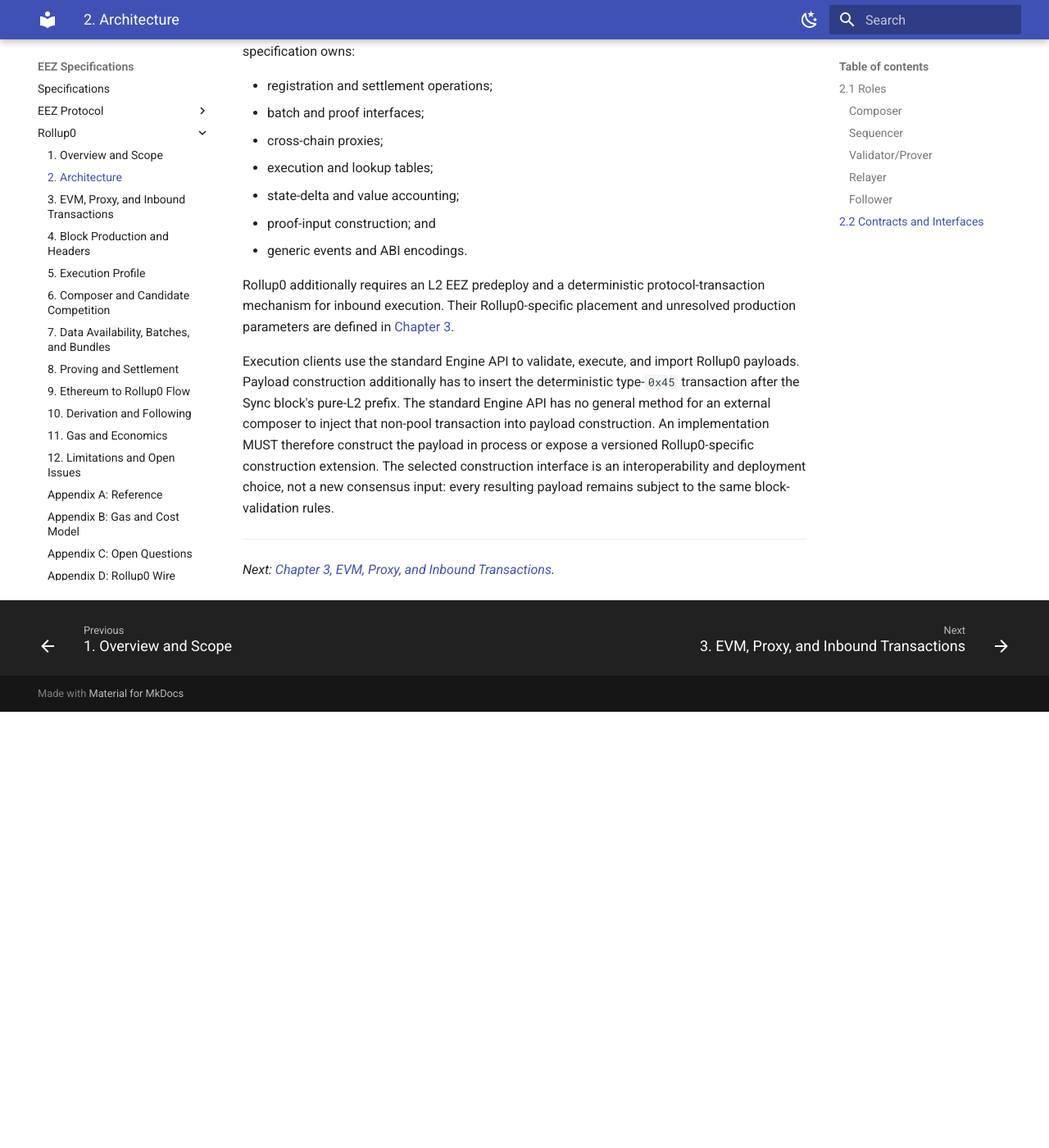
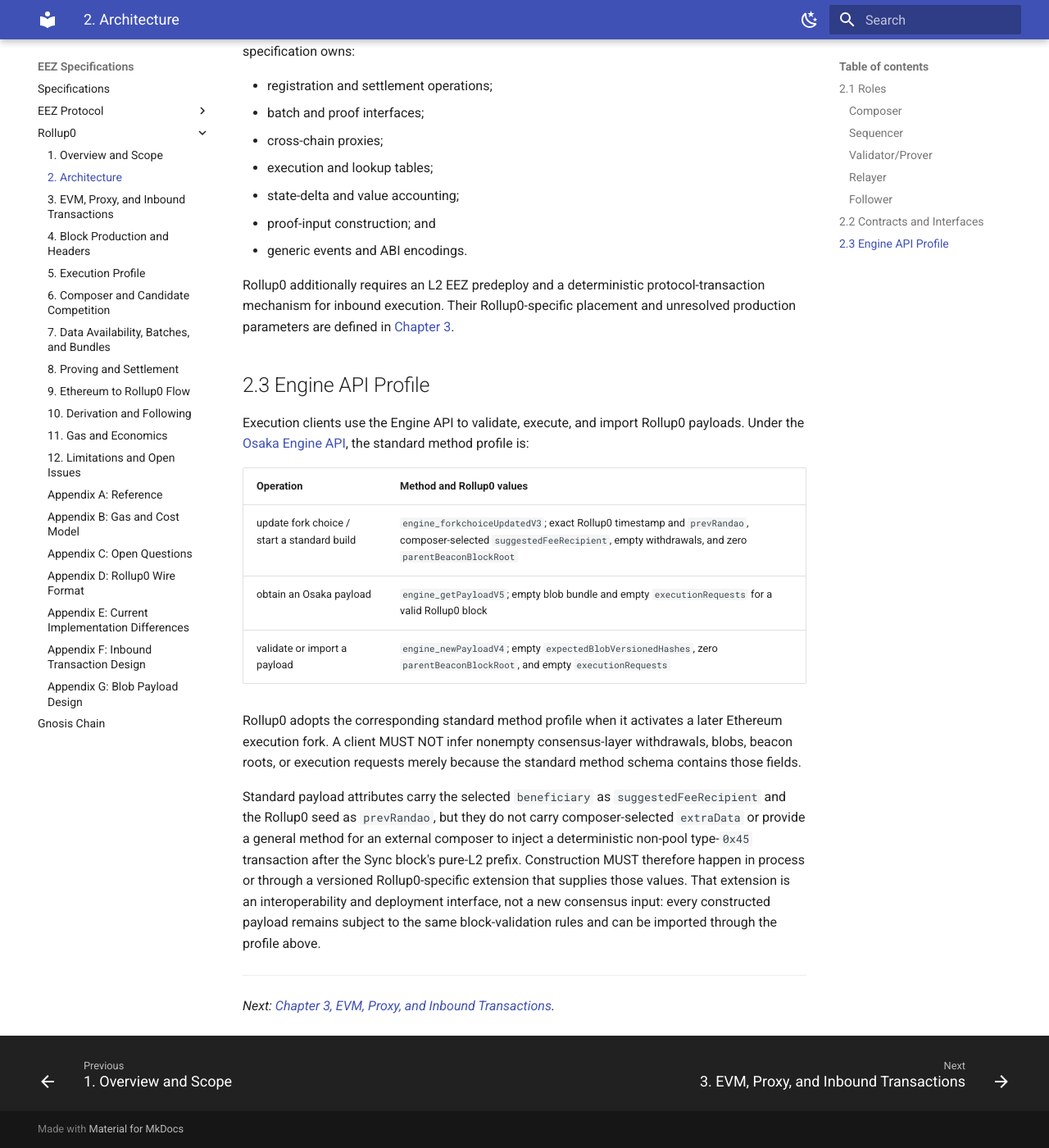
Before and after one commit to eez-association/specs-draft, an MkDocs documentation site: the page built from docs/rollup0-spec/02-architecture.md, in a window 1280 px wide and 1400 px high, scrolled down 2069 px. Shown: the whole window at 82% size. Built offline with MkDocs 1.6.1 and Material for MkDocs 9.7.7, drawn with Linux system fonts in a browser that asks for light colours; before the commit the page ends 2937 px from its top, so only the background shows below that.

Commit message:
docs(rollup0): specify the Osaka Engine API profile

```diff
--- a/docs/rollup0-spec/02-architecture.md
+++ b/docs/rollup0-spec/02-architecture.md
@@ -90,13 +90,29 @@ Rollup0 additionally requires an L2 EEZ predeploy and a deterministic protocol-t
 mechanism for inbound execution. Their Rollup0-specific placement and unresolved production
 parameters are defined in [Chapter 3](03-evm-proxy-systemtx.md).
 
-Execution clients use the standard Engine API to validate, execute, and import Rollup0 payloads.
-Payload construction additionally has to insert the deterministic type-`0x45` transaction after
-the Sync block's pure-L2 prefix. The standard Engine API has no general method for an external
-composer to inject that non-pool transaction into payload construction. An implementation MUST
-therefore construct the payload in process or expose a versioned Rollup0-specific construction
-extension. The selected construction interface is an interoperability and deployment choice, not
-a new consensus input: every resulting payload remains subject to the same block-validation rules.
+## 2.3 Engine API Profile
+
+Execution clients use the Engine API to validate, execute, and import Rollup0 payloads. Under the
+[Osaka Engine API](https://github.com/ethereum/execution-apis/blob/main/src/engine/osaka.md), the
+standard method profile is:
+
+| Operation | Method and Rollup0 values |
+|---|---|
+| update fork choice / start a standard build | `engine_forkchoiceUpdatedV3`; exact Rollup0 timestamp and `prevRandao`, composer-selected `suggestedFeeRecipient`, empty withdrawals, and zero `parentBeaconBlockRoot` |
+| obtain an Osaka payload | `engine_getPayloadV5`; empty blob bundle and empty `executionRequests` for a valid Rollup0 block |
+| validate or import a payload | `engine_newPayloadV4`; empty `expectedBlobVersionedHashes`, zero `parentBeaconBlockRoot`, and empty `executionRequests` |
+
+Rollup0 adopts the corresponding standard method profile when it activates a later Ethereum
+execution fork. A client MUST NOT infer nonempty consensus-layer withdrawals, blobs, beacon roots,
+or execution requests merely because the standard method schema contains those fields.
+
+Standard payload attributes carry the selected `beneficiary` as `suggestedFeeRecipient` and the
+Rollup0 seed as `prevRandao`, but they do not carry composer-selected `extraData` or provide a
+general method for an external composer to inject a deterministic non-pool type-`0x45`
+transaction after the Sync block's pure-L2 prefix. Construction MUST therefore happen in process
+or through a versioned Rollup0-specific extension that supplies those values. That extension is an
+interoperability and deployment interface, not a new consensus input: every constructed payload
+remains subject to the same block-validation rules and can be imported through the profile above.
 
 ---
 
```
Also changed, not shown: docs/rollup0-spec/A-reference.md (+1 -0 lines).
